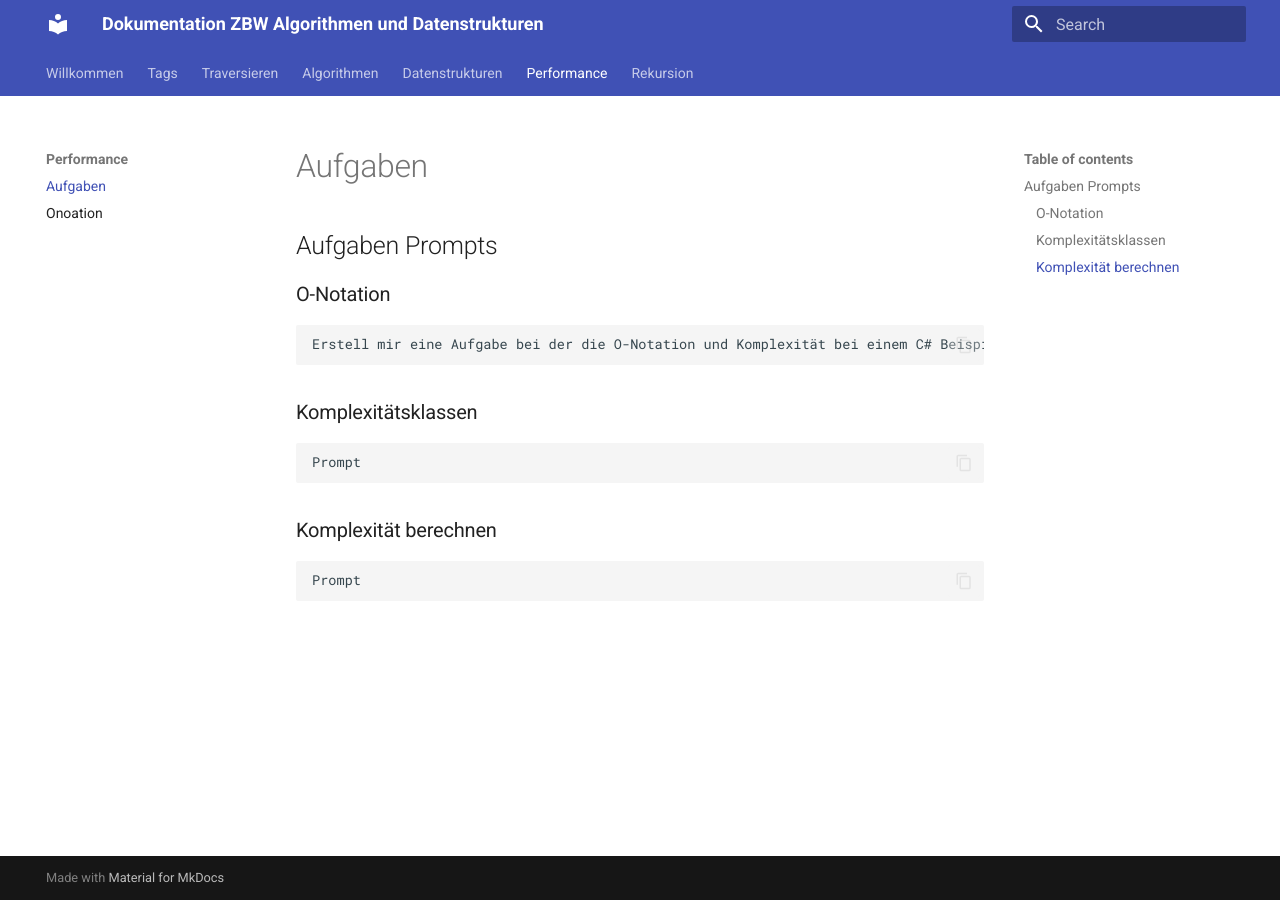
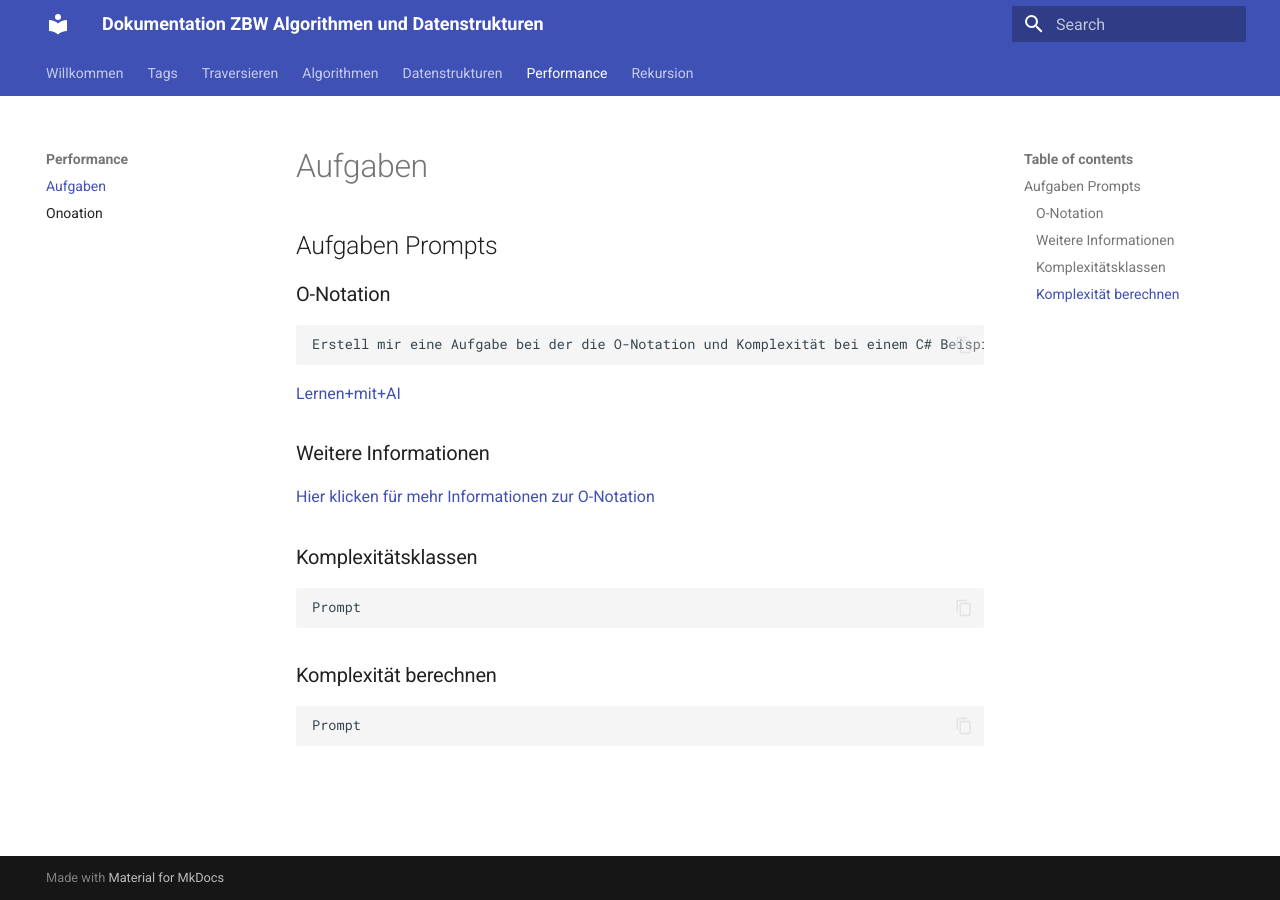
Before and after one commit to tsolenthaler/zbwAlgDs, an MkDocs documentation site: the page built from docs/performance/aufgaben.md, in a window 1280 px wide. Built offline with MkDocs 1.6.1 and Material for MkDocs 9.7.7, drawn with Linux system fonts in a browser that asks for light colours.

Commit message:
Add additional resources and links for O-Notation and complexity calculations

````diff
--- a/docs/performance/aufgaben.md
+++ b/docs/performance/aufgaben.md
@@ -5,6 +5,10 @@
 ```
 Erstell mir eine Aufgabe bei der die O-Notation und Komplexität bei einem C# Beispiel berechnet werden muss.
 ```
+[Lernen+mit+AI](https://duckduckgo.com/?q=Erstell+mir+eine+Aufgabe+bei+der+die+O-Notation+und+Komplexität+bei+einem+C#+Beispiel+berechnet+werden+muss&t=ffab&ia=chat)
+
+### Weitere Informationen
+[Hier klicken für mehr Informationen zur O-Notation](https://de.wikipedia.org/wiki/Ordnung_(Komplexit%C3%A4tstheorie))
 
 ### Komplexitätsklassen
 ```
````
